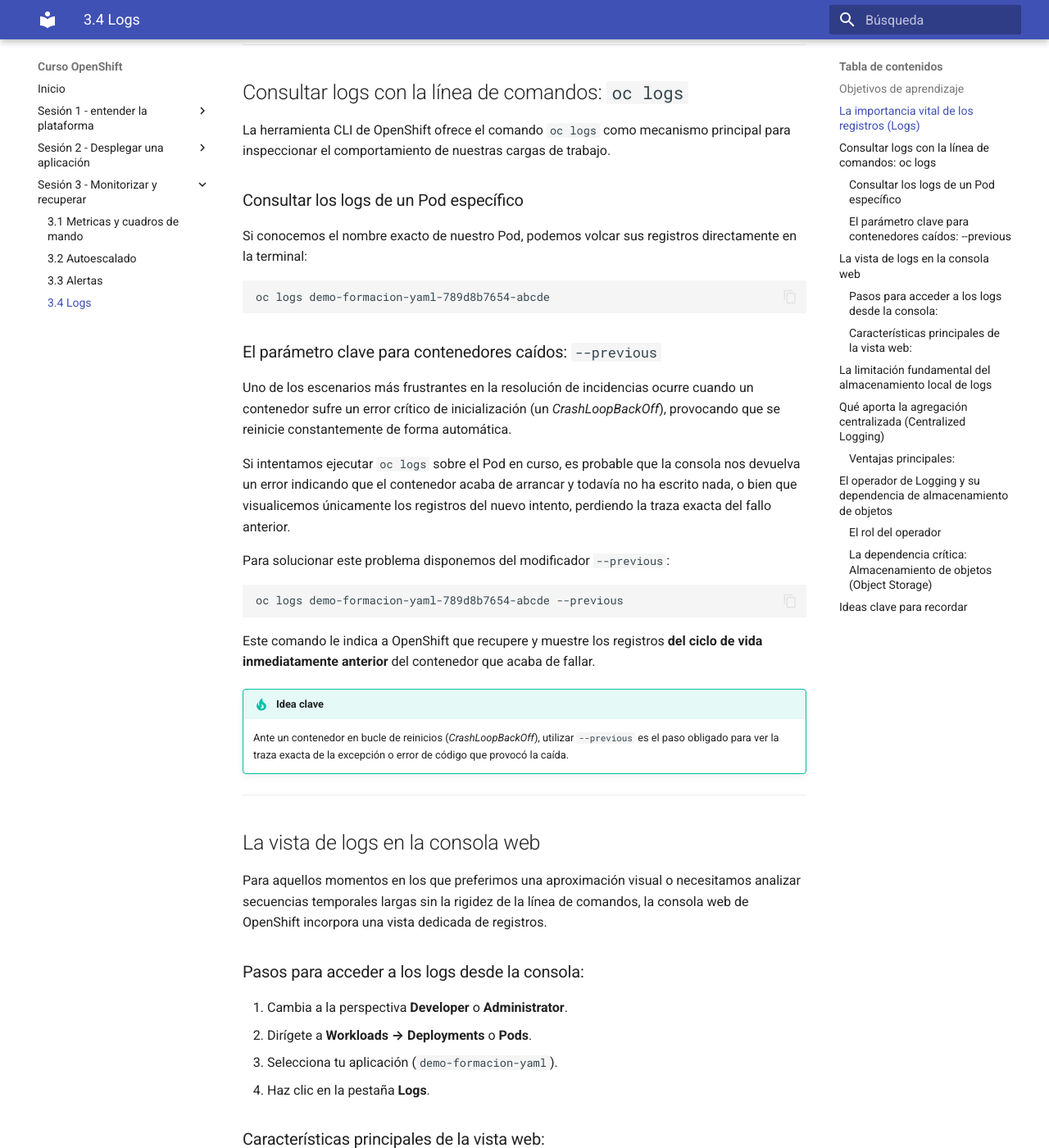
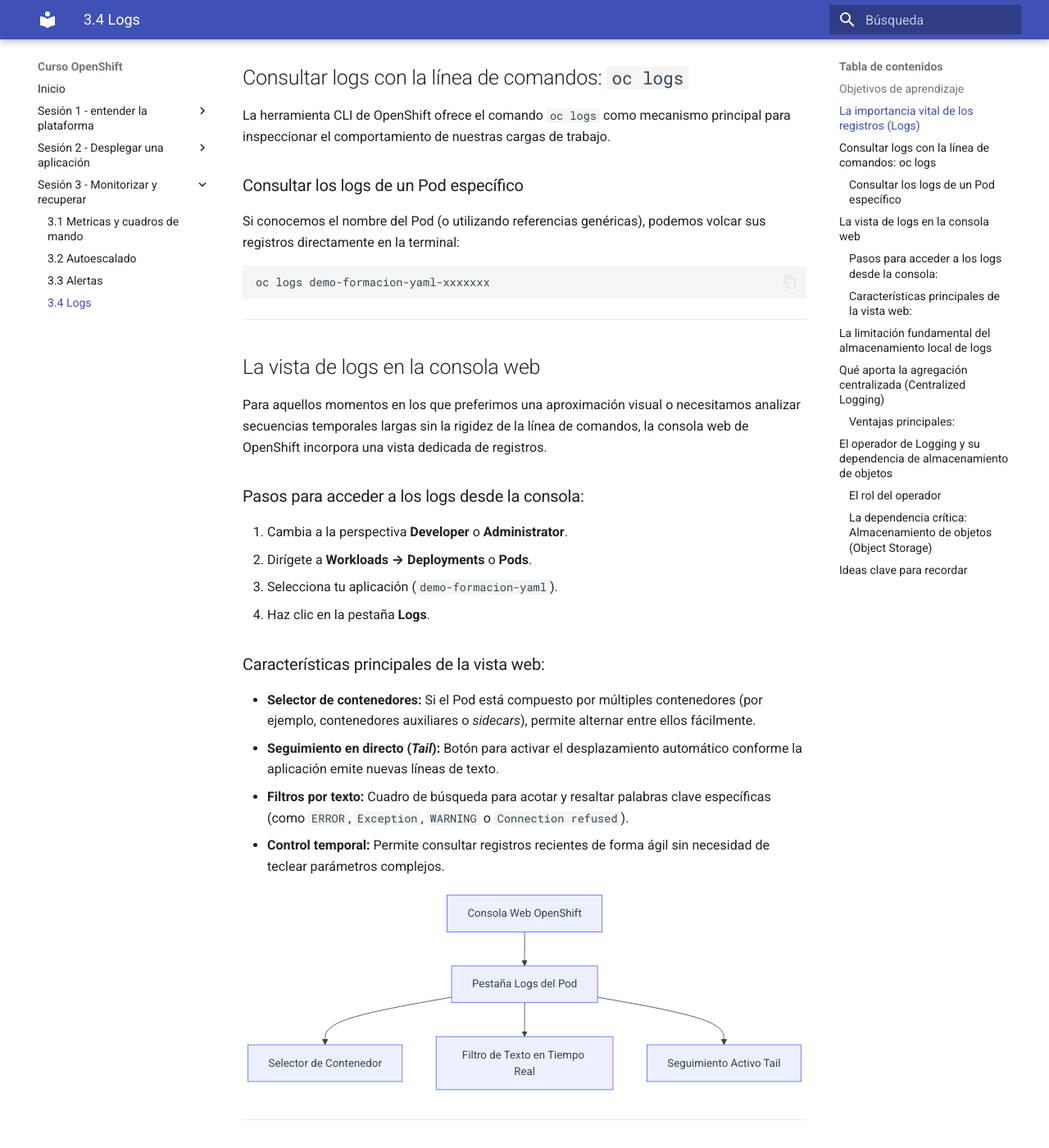
Before and after one commit to ieftraining/curso-openshift, an MkDocs documentation site: the page built from docs/sesion3/3.4 Logs.md, in a window 1280 px wide and 1400 px high, scrolled down 1306 px. Shown: the whole window at 82% size. Built offline with MkDocs 1.6.1 and Material for MkDocs 9.7.7, drawn with Linux system fonts in a browser that asks for light colours; some of the changed text lies outside the part shown.

Commit message:
Add files via upload

````diff
--- a/docs/sesion3/3.4 Logs.md
+++ b/docs/sesion3/3.4 Logs.md
@@ -1,11 +1,10 @@
-# 3.4 Logs: `oc logs` y `--previous`, la vista de logs de la consola, y qué aporta la agregación centralizada
+# 3.4 Logs: `oc logs`, la vista de logs de la consola, y qué aporta la agregación centralizada — operador de Logging y su dependencia de almacenamiento de objetos ★
 
 ## Objetivos de aprendizaje
 
 Al finalizar este apartado serás capaz de:
 
 - Consultar los registros (*logs*) de un contenedor en ejecución utilizando la línea de comandos de OpenShift (`oc logs`).
-- Recuperar los registros de un contenedor que ha fallado o se ha reiniciado recientemente utilizando el modificador `--previous`.
 - Localizar y examinar los flujos de logs directamente desde la consola web de administración y desarrollo.
 - Comprender las limitaciones inherentes al almacenamiento local de logs en contenedores efímeros.
 - Entender el concepto de agregación centralizada de logs (*Centralized Logging*) y su arquitectura general.
@@ -39,27 +38,11 @@
 La herramienta CLI de OpenShift ofrece el comando `oc logs` como mecanismo principal para inspeccionar el comportamiento de nuestras cargas de trabajo.
 
 ### Consultar los logs de un Pod específico
-Si conocemos el nombre exacto de nuestro Pod, podemos volcar sus registros directamente en la terminal:
+Si conocemos el nombre del Pod (o utilizando referencias genéricas), podemos volcar sus registros directamente en la terminal:
 
 ```bash
-oc logs demo-formacion-yaml-789d8b7654-abcde
+oc logs demo-formacion-yaml-xxxxxxx
 ```
-
-### El parámetro clave para contenedores caídos: `--previous`
-Uno de los escenarios más frustrantes en la resolución de incidencias ocurre cuando un contenedor sufre un error crítico de inicialización (un *CrashLoopBackOff*), provocando que se reinicie constantemente de forma automática.
-
-Si intentamos ejecutar `oc logs` sobre el Pod en curso, es probable que la consola nos devuelva un error indicando que el contenedor acaba de arrancar y todavía no ha escrito nada, o bien que visualicemos únicamente los registros del nuevo intento, perdiendo la traza exacta del fallo anterior.
-
-Para solucionar este problema disponemos del modificador `--previous`:
-
-```bash
-oc logs demo-formacion-yaml-789d8b7654-abcde --previous
-```
-
-Este comando le indica a OpenShift que recupere y muestre los registros **del ciclo de vida inmediatamente anterior** del contenedor que acaba de fallar.
-
-!!! tip "Idea clave"
-    Ante un contenedor en bucle de reinicios (*CrashLoopBackOff*), utilizar `--previous` es el paso obligado para ver la traza exacta de la excepción o error de código que provocó la caída.
 
 ---
 
@@ -150,8 +133,7 @@
 ## Ideas clave para recordar
 
 !!! tip "Resumen"
-    - `oc logs` es el comando esencial para consultar la salida estándar de cualquier contenedor en OpenShift.
-    - El modificador `--previous` permite recuperar los registros de un contenedor que acaba de fallar o reiniciarse.
+    - `oc logs` es el comando esencial para consultar la salida estándar de cualquier contenedor en ejecución en OpenShift.
     - La consola web ofrece una interfaz visual intuitiva para filtrar, buscar y seguir logs en tiempo real.
     - El almacenamiento nativo de logs en los nodos es efímero y limitado, lo que dificulta la auditoría histórica.
     - La **agregación centralizada** unifica los registros de todo el clúster en un sistema persistente independiente de los pods.
````
